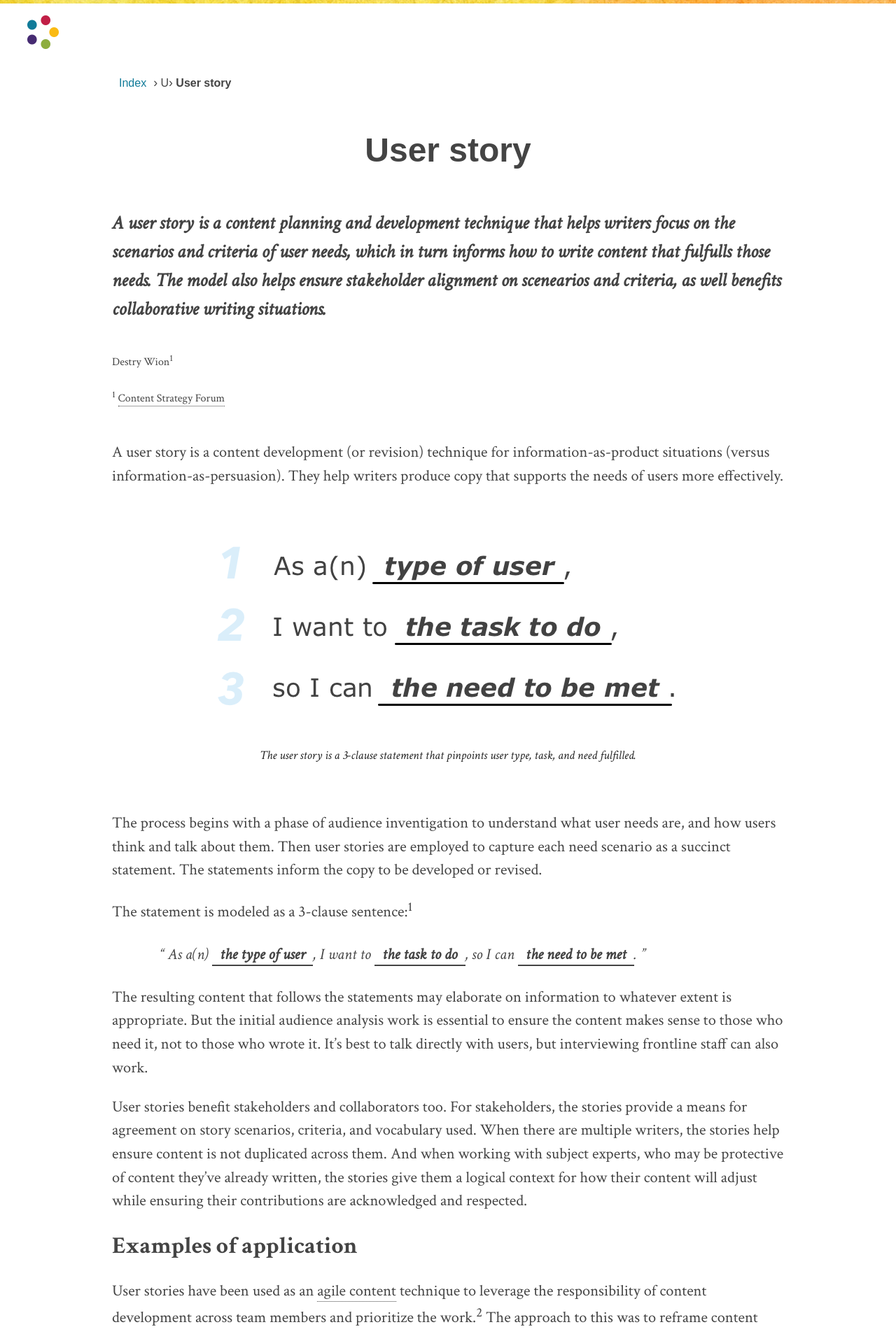
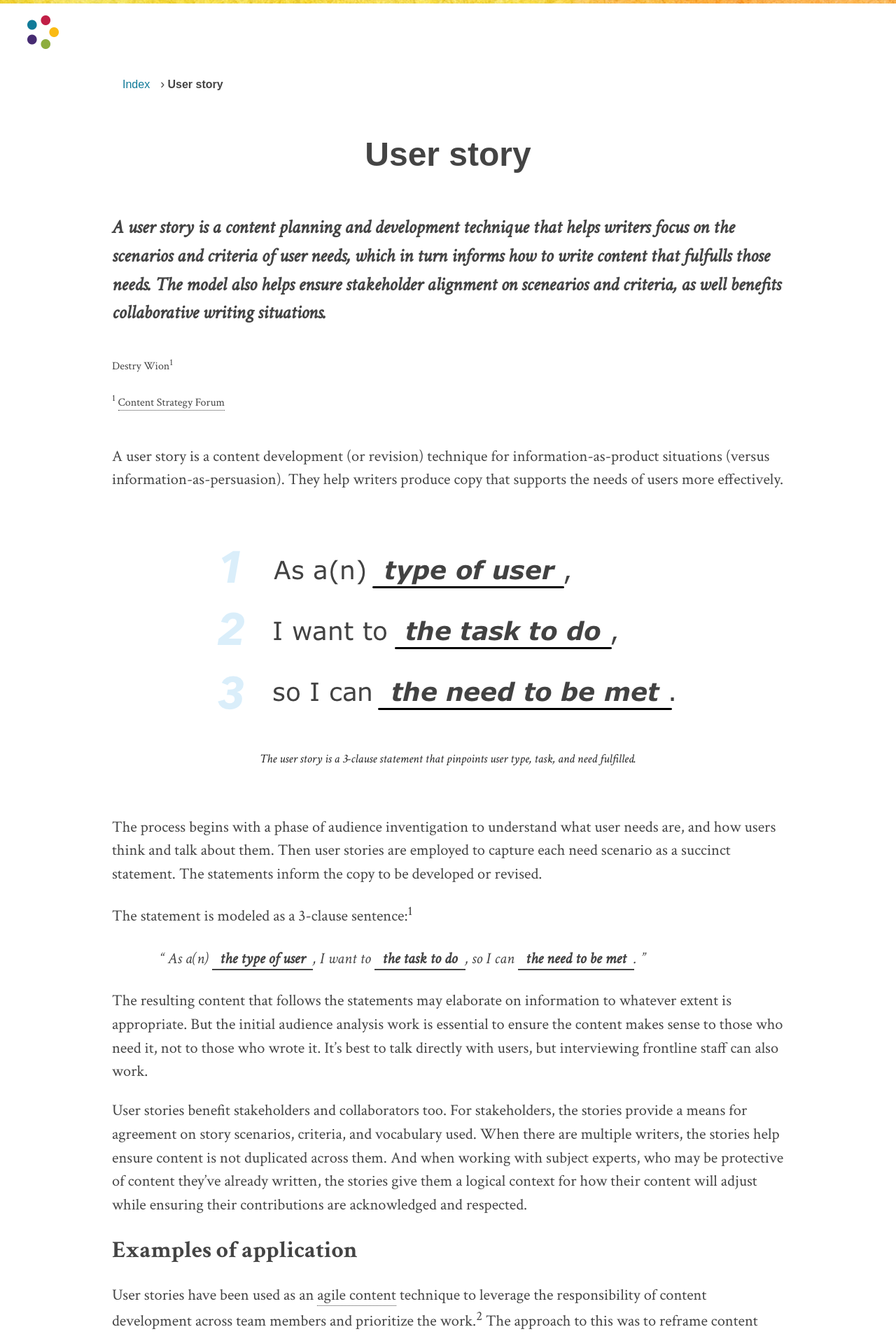
Before and after one commit to content-strategy-forum/csf-glossary, a Jekyll site: the page built from user-story.md, in a window 1280 px wide. Shown: the top 1907 px of the page at 70% size. Built offline with Jekyll 4.4.1, drawn with Linux system fonts in a browser that asks for light colours; some web fonts are replaced.

Commit message:
Abort! Abort!

```diff
--- a/_layouts/definition.html
+++ b/_layouts/definition.html
@@ -15,7 +15,6 @@
     			<nav class="breadcrumb">
         		<ol>
             	<li><a href="{% include domain.html %}/csf-glossary/index.html">Index</a></li>
-							<li>{{page.category}}</li>
             	<!--<li><a>{{page.categories}}</a></li> -->
             	<li>{{page.title}}</li>
         		</ol>
@@ -40,7 +39,7 @@
 		</main>
 		<footer>
 			<div class="holdfast">
-				<p class="draft"><a href="https://github.com/content-strategy-forum/csf-glossary/blob/master/{{page.category}}/{{page.file-name}}.md">Definition draft</a></p>
+				<p class="draft"><a href="https://github.com/content-strategy-forum/csf-glossary/blob/master/{{page.file-name}}.md">Definition draft</a></p>
 				<p class="pitch">See something wrong? <a href="https://github.com/content-strategy-forum/csf-glossary/wiki">Lend a hand</a>.</p>
 				{% include legal.html %}
 			</div>
--- a/assets/main.css
+++ b/assets/main.css
@@ -153,10 +153,6 @@ nav a {
 
 /* nav.breadcrumb */
 
-.breadcrumb li {
-
-}
-
 .breadcrumb li:after {
 	font-size: 1.1rem;
 	content: "\203A"; /*Inserts a guillemet after each path link.*/
@@ -166,11 +162,11 @@ nav a {
 .breadcrumb li:last-child:after { content: ""; } /*Removes guillemet after last path item.*/
 
 .breadcrumb a {
-	line-height: 1.5;
-	padding-left: 10px;
-	padding-right: 10px;
-	margin-left: 5px;
-	margin-right: 5px;
+	line-height: 2;
+	padding-left: 15px;
+	padding-right: 15px;
+	margin-left: 10px;
+	margin-right: 10px;
 }
 
 .breadcrumb a:first-child { margin-left: 0; }
--- a/U/user-story.md
+++ b/user-story.md
@@ -1,7 +1,6 @@
 ---
 published: true
 layout: definition
-category: U
 
 file-name: user-story
 title: User story
```
Also changed, not shown: interface-text.md (renamed from I/interface-text.md, +0 -1 lines), omnichannel.md (renamed from O/omnichannel.md, +0 -1 lines).
